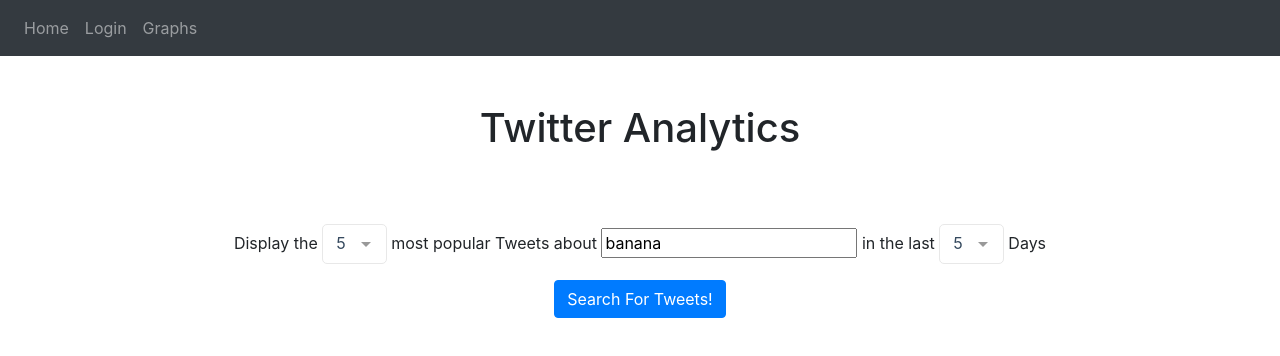
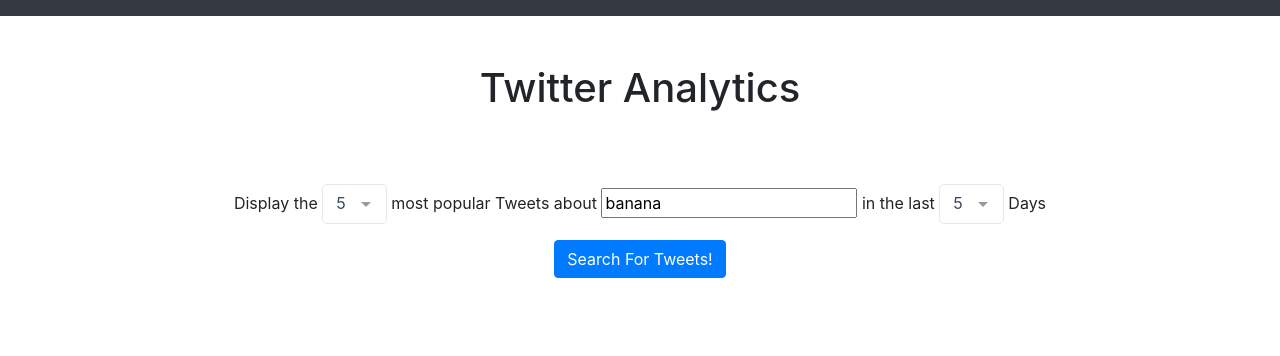
Before and after one commit to cen-3031-dev-team/cen3031, a Vue app: page / in a window 1280 px wide. Shown: the top 356 px of the page. Built offline with nearby package versions, Linux system fonts and the light colour scheme; no server answers; what vue-lodash would draw is missing.

Commit message:
Disable Vue router - we don't really need it

```diff
--- a/src/App.vue
+++ b/src/App.vue
@@ -2,7 +2,7 @@
 <div>
     <nav class="navbar navbar-expand-sm bg-dark navbar-dark">
         <ul class="navbar-nav">
-            <li class="nav-item">
+            <!-- <li class="nav-item">
                 <router-link to="/" class="nav-link">Home</router-link>
             </li>
             <li class="nav-item">
@@ -10,7 +10,7 @@
             </li>
             <li class="nav-item">
                 <router-link to="/graphs" class="nav-link">Graphs</router-link>
-            </li>
+            </li> -->
         </ul>
     </nav>
 
@@ -20,9 +20,9 @@
         </div>
     </div>
 
-    <transition name="fade">
+    <!-- <transition name="fade">
         <router-view></router-view>
-    </transition>
+    </transition> -->
 
     <div class="container text-center">
         <div class="row py-3">
```
